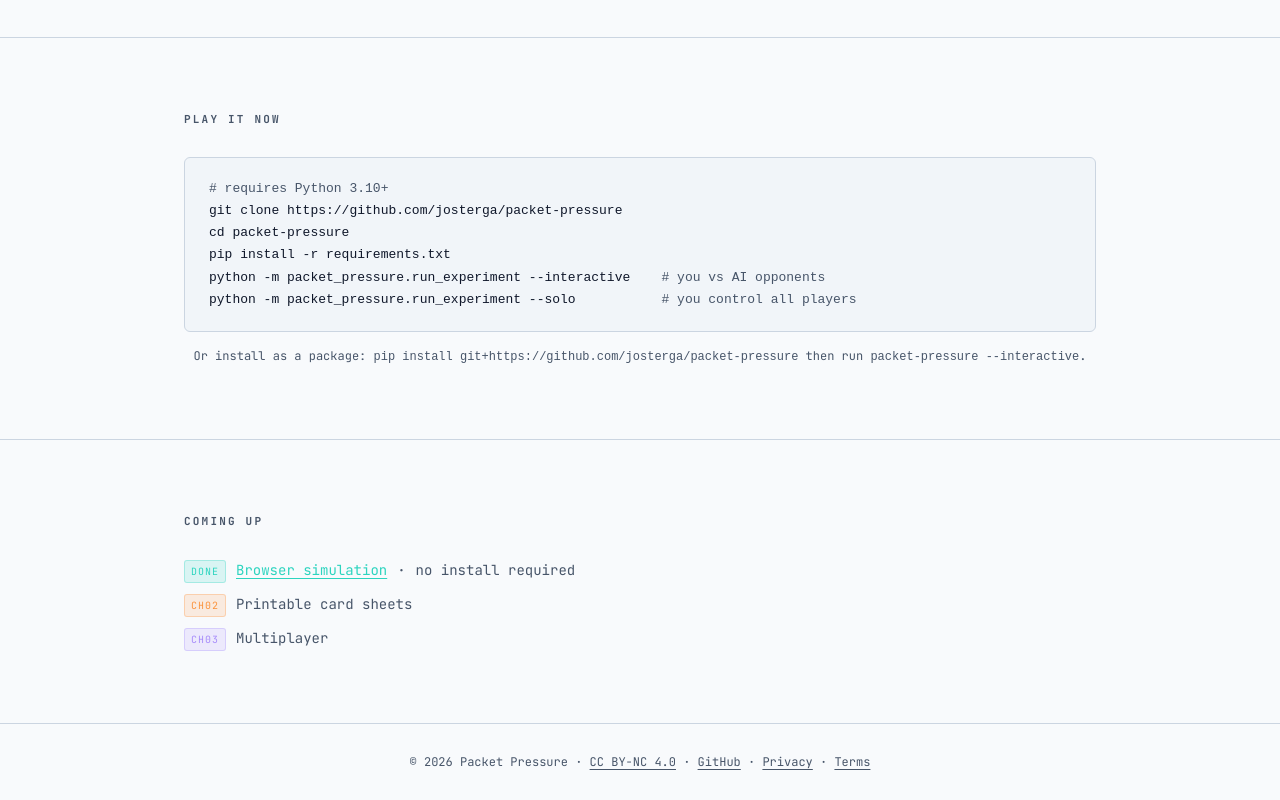
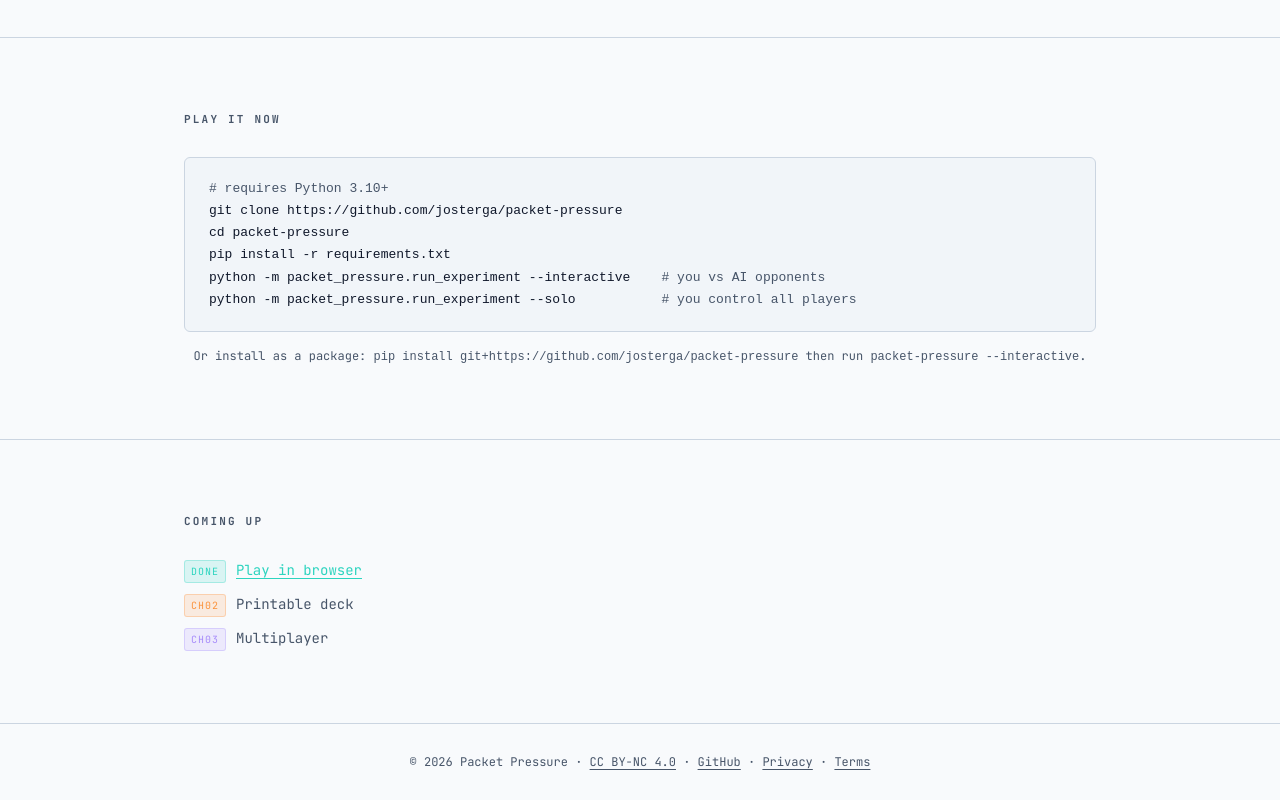
Before and after one commit to josterga/packet-pressure, a plain HTML site: page docs/index.html in a window 1280 px wide. Shown: the part 1749-2549 px from the top of the page. Drawn offline with Linux system fonts and the light colour scheme.

Commit message:
language

```diff
--- a/docs/index.html
+++ b/docs/index.html
@@ -228,8 +228,8 @@
     <div class="container">
       <h2>Coming up</h2>
       <ul class="roadmap-list">
-        <li><span class="badge badge-done">done</span> <a href="/play/" class="roadmap-link">Browser simulation</a> · <span class="c-dim">no install required</span></li>
-        <li><span class="badge badge-ch2">ch02</span> Printable card sheets</li>
+        <li><span class="badge badge-done">done</span> <a href="/play/" class="roadmap-link">Play in browser</a></li>
+        <li><span class="badge badge-ch2">ch02</span> Printable deck</li>
         <li><span class="badge badge-ch3">ch03</span> Multiplayer</li>
       </ul>
     </div>
```
